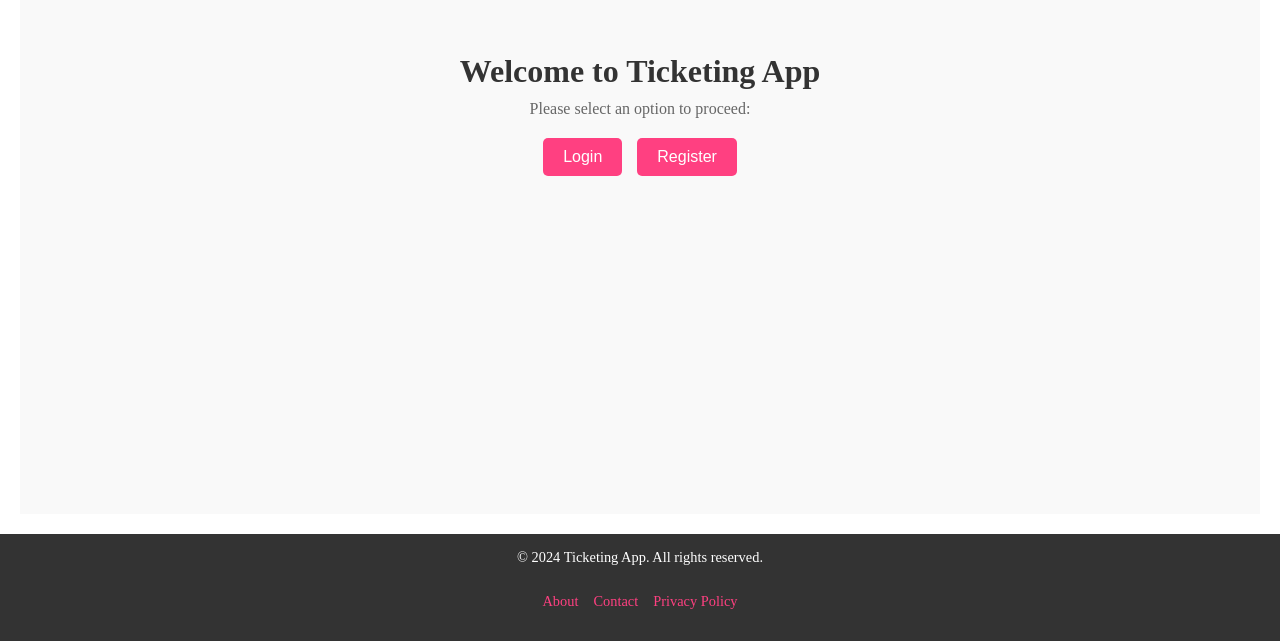
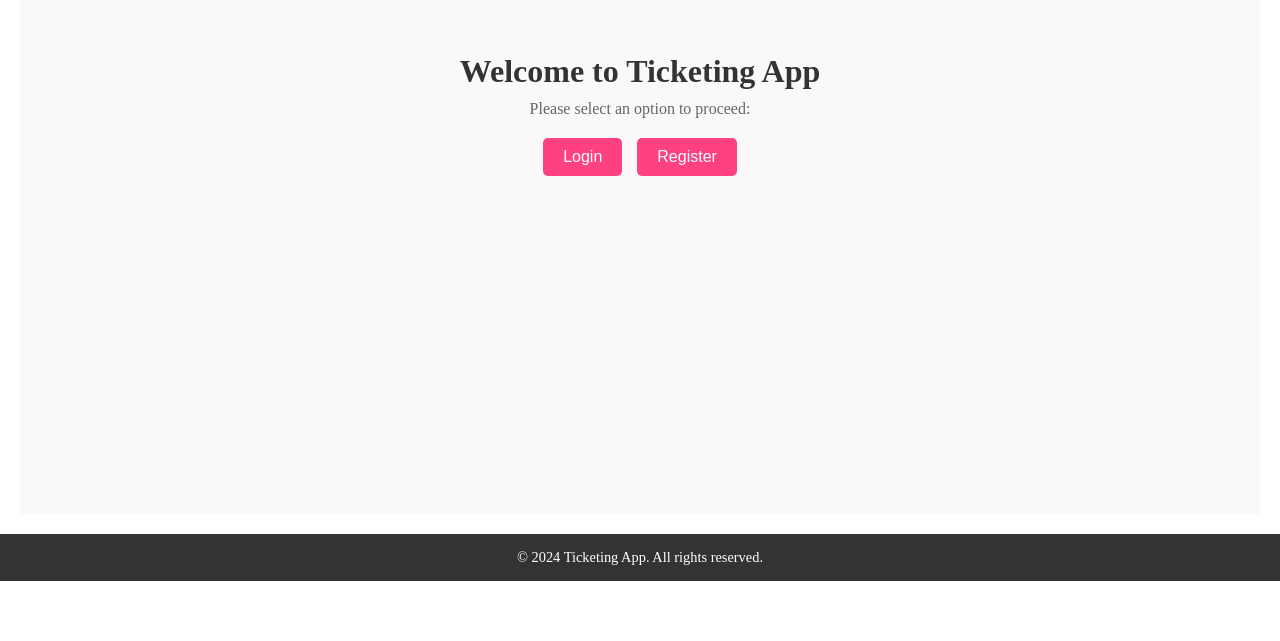
Before and after one commit to chethmiYWD/ticketing-frontend, an Angular app: page / in a window 1280 px wide. Shown: the part 358-999 px from the top of the page. After the commit the page ends 939 px from the top, so only its background shows below. Built offline with nearby package versions, Linux system fonts and the light colour scheme.

Commit message:
Added comments for footer component

```diff
--- a/src/app/layout/footer/footer.component.html
+++ b/src/app/layout/footer/footer.component.html
@@ -1,10 +1,6 @@
+<!-- Footer -->
 <footer class="footer">
     <div class="footer-content">
       <p>&copy; 2024 Ticketing App. All rights reserved.</p>
-      <ul class="footer-links">
-        <li><a routerLink="/about" routerLinkActive="active">About</a></li>
-        <li><a routerLink="/contact" routerLinkActive="active">Contact</a></li>
-        <li><a routerLink="/privacy" routerLinkActive="active">Privacy Policy</a></li>
-      </ul>
     </div>
   </footer>
--- a/src/app/layout/footer/footer.component.scss
+++ b/src/app/layout/footer/footer.component.scss
@@ -1,3 +1,4 @@
+// Styles for footer
 .footer {
     background-color: #333;
     color: #fff;
@@ -14,28 +15,5 @@
         margin: 0;
         font-size: 0.9rem;
       }
-
-      .footer-links {
-        list-style: none;
-        padding: 0;
-        display: flex;
-        gap: 15px;
-
-        li {
-          a {
-            color: #ff4081;
-            text-decoration: none;
-            font-size: 0.9rem;
-
-            &:hover {
-              text-decoration: underline;
-            }
-
-            &.active {
-              font-weight: bold;
-            }
-          }
-        }
-      }
     }
   }
```
